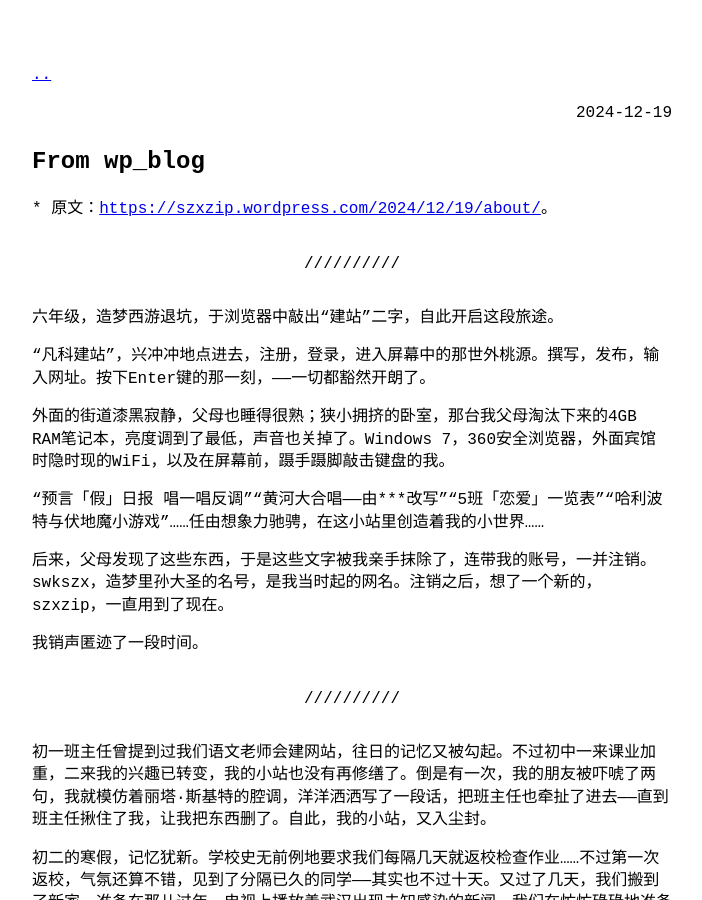
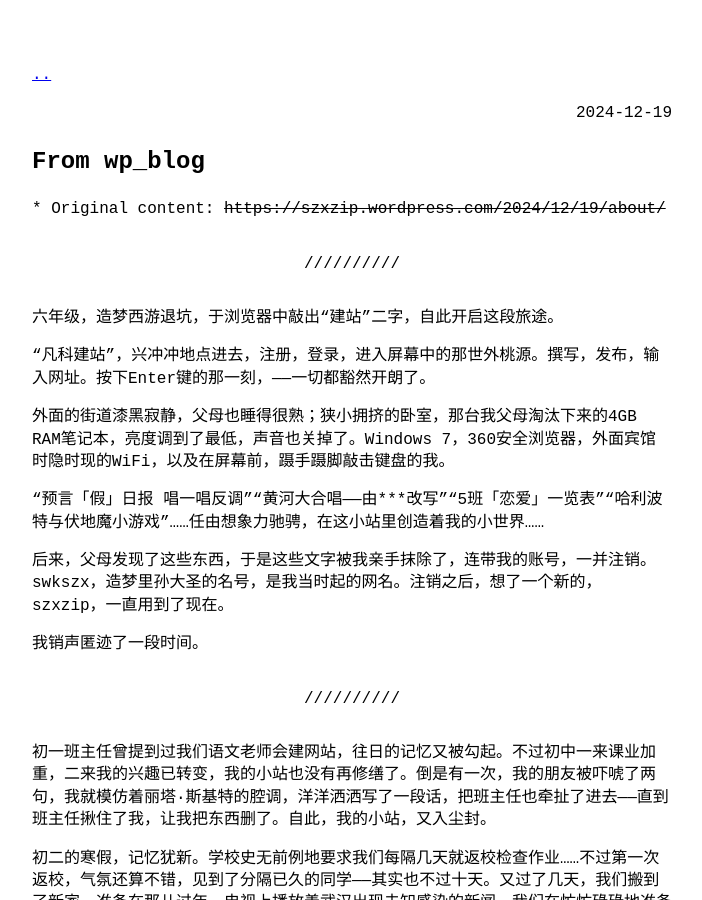
Before and after one commit to szxzip/szxzip.org, a Jekyll site: the page built from _posts/2024-12-19-from-wp-blog.md, in a window 1280 px wide and 900 px high. Shown: the whole window, without its empty margins (288-990 px from the left). Built offline with Jekyll 4.4.1, drawn with Linux system fonts in a browser that asks for light colours.

Commit message:
feat: fill content

```diff
--- a/_posts/2024-12-19-from-wp-blog.md
+++ b/_posts/2024-12-19-from-wp-blog.md
@@ -4,7 +4,7 @@ category: twaddle_tales
 title: From wp_blog
 ---
 
-\* 原文：<https://szxzip.wordpress.com/2024/12/19/about/>。
+\* Original content: ~~https://szxzip.wordpress.com/2024/12/19/about/~~
 
 ---
 
```
